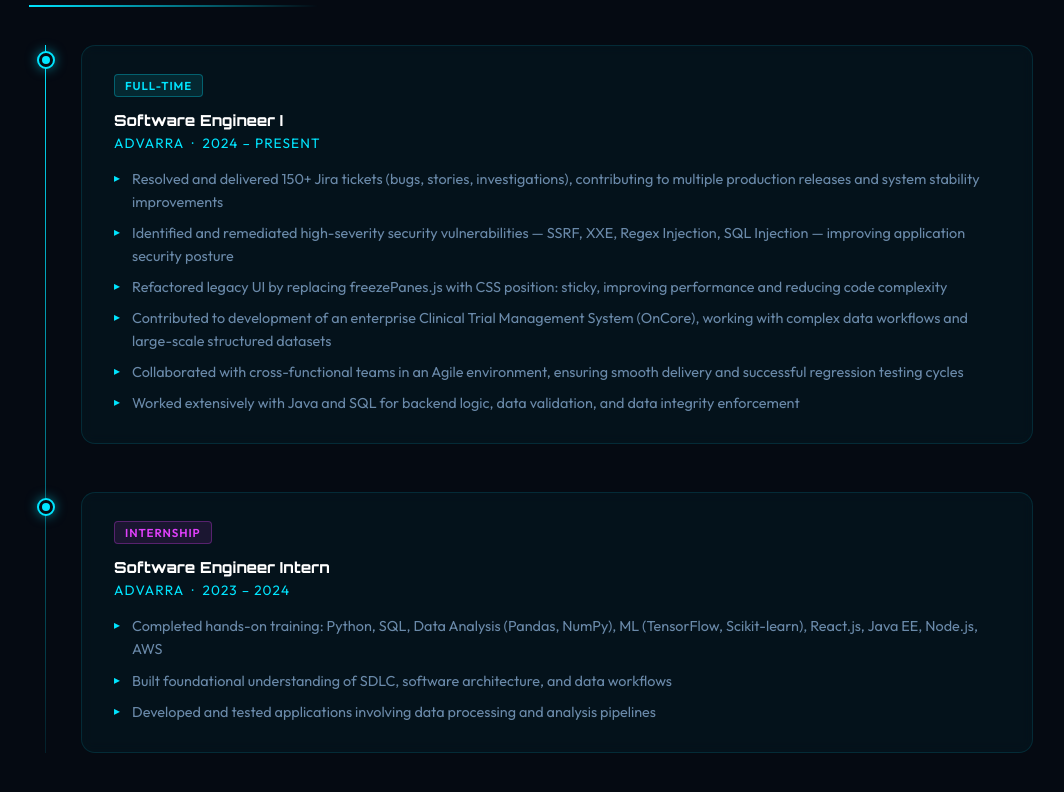
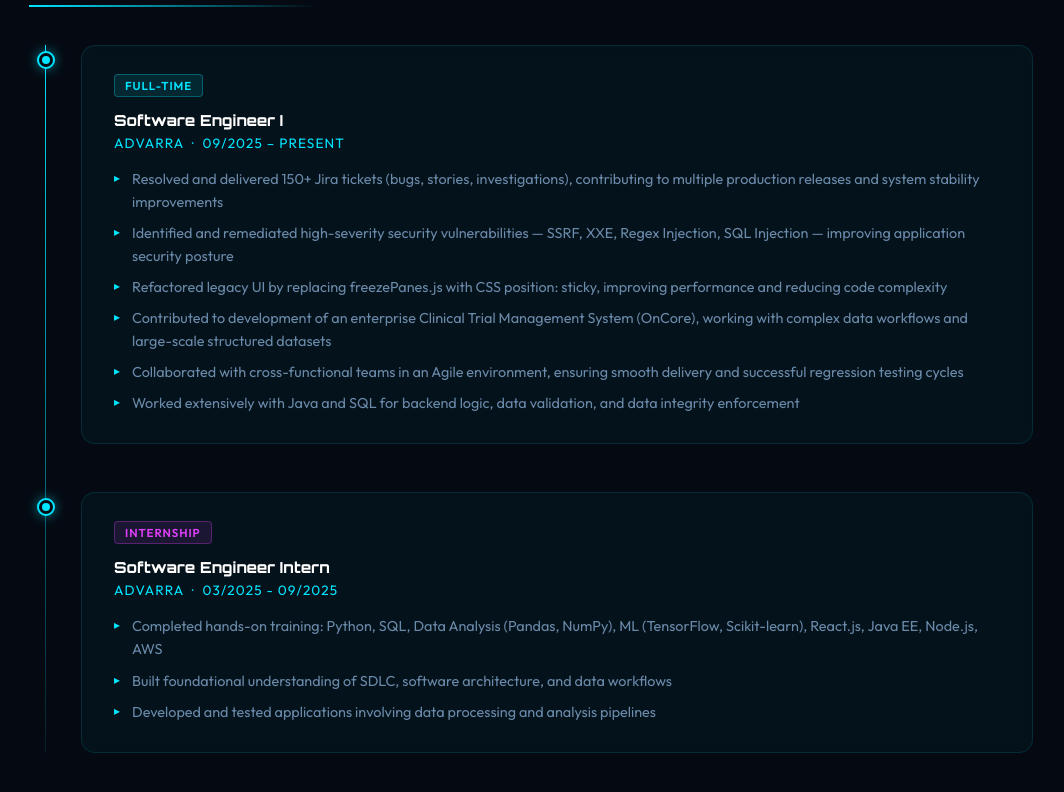
Before and after one commit to KiranLoak/kiran-portfolio, a plain HTML site: page index.html in a window 1280 px wide. Shown: the part 2111-2903 px from the top of the page, without its empty margins (109-1173 px from the left). Drawn offline with Linux system fonts and the light colour scheme.

Commit message:
Update index.html

```diff
--- a/index.html
+++ b/index.html
@@ -786,7 +786,7 @@
       <div class="exp-card">
         <span class="badge badge-full">Full-Time</span>
         <div class="role">Software Engineer I</div>
-        <div class="company">Advarra &nbsp;·&nbsp; 2024 – Present</div>
+        <div class="company">Advarra &nbsp;·&nbsp; 09/2025 – Present</div>
         <ul>
           <li>Resolved and delivered 150+ Jira tickets (bugs, stories, investigations), contributing to multiple production releases and system stability improvements</li>
           <li>Identified and remediated high-severity security vulnerabilities — SSRF, XXE, Regex Injection, SQL Injection — improving application security posture</li>
@@ -803,7 +803,7 @@
       <div class="exp-card">
         <span class="badge badge-intern">Internship</span>
         <div class="role">Software Engineer Intern</div>
-        <div class="company">Advarra &nbsp;·&nbsp; 2023 – 2024</div>
+        <div class="company">Advarra &nbsp;·&nbsp; 03/2025 - 09/2025</div>
         <ul>
           <li>Completed hands-on training: Python, SQL, Data Analysis (Pandas, NumPy), ML (TensorFlow, Scikit-learn), React.js, Java EE, Node.js, AWS</li>
           <li>Built foundational understanding of SDLC, software architecture, and data workflows</li>
```
